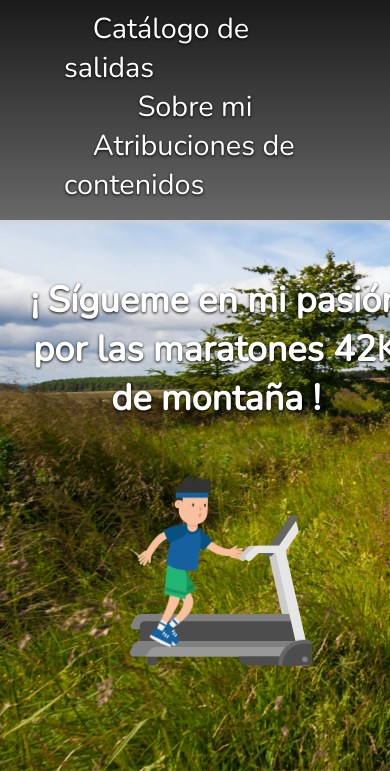
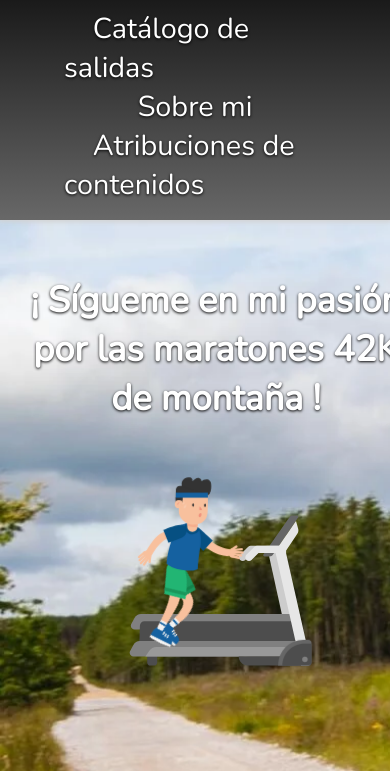
Before and after one commit to DioniGarciaUOC/PEC1_HTML_CSS_Running, a website built with Parcel: page src/index.html in a window 390 px wide. Shown: the part 73-844 px from the top of the page. Built offline with nearby package versions, Linux system fonts and the light colour scheme.

Commit message:
picture elem added to index_html to load small img with mobile

```diff
--- a/src/index.html
+++ b/src/index.html
@@ -10,7 +10,11 @@
   </head>
 
   <body class="landing-page">
-    <img loading="lazy" class="bg" src="./assets/img/bg/home.webp" alt="Imagen de fondo de corredor" />
+    <picture class="bg">
+      <source srcset="./assets/img/bg/home.webp" media="(min-width: 568px)" />
+      <img loading="lazy" class="bg" src="./assets/img/bg/home-mobile.webp" alt="Runner on the screen" />
+    </picture>
+    <!--<img loading="lazy" class="bg" src="./assets/img/bg/home.webp" alt="Imagen de fondo de corredor" />-->
 
     <include src="./views/header.html"></include>
 
```
Also changed, not shown: dist/enlaces.html, dist/home-mobile.2d52d0fb.webp (added), dist/index.html, dist/presentacion.html, dist/salida.html, dist/salidas.html, src/assets/img/bg/home-mobile.webp (added), 1 other file.
